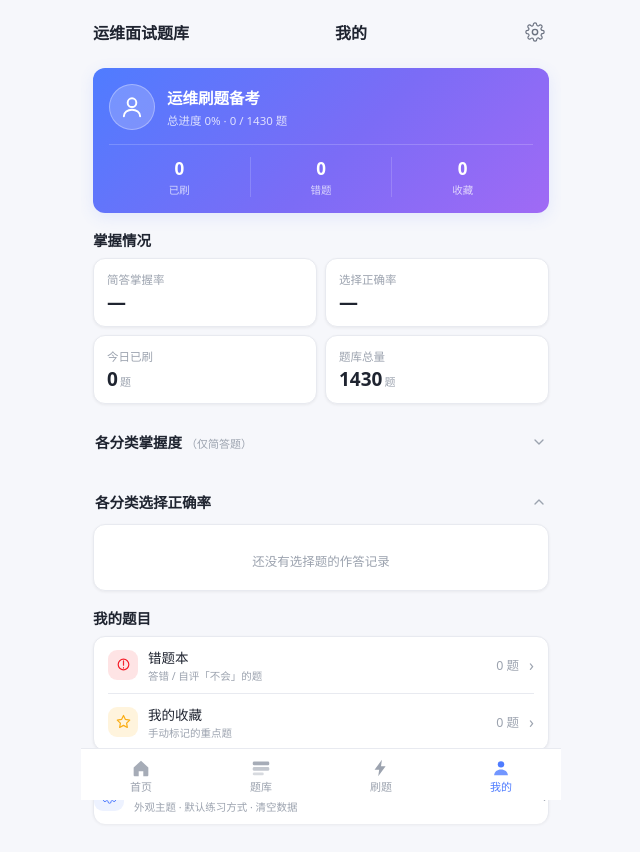
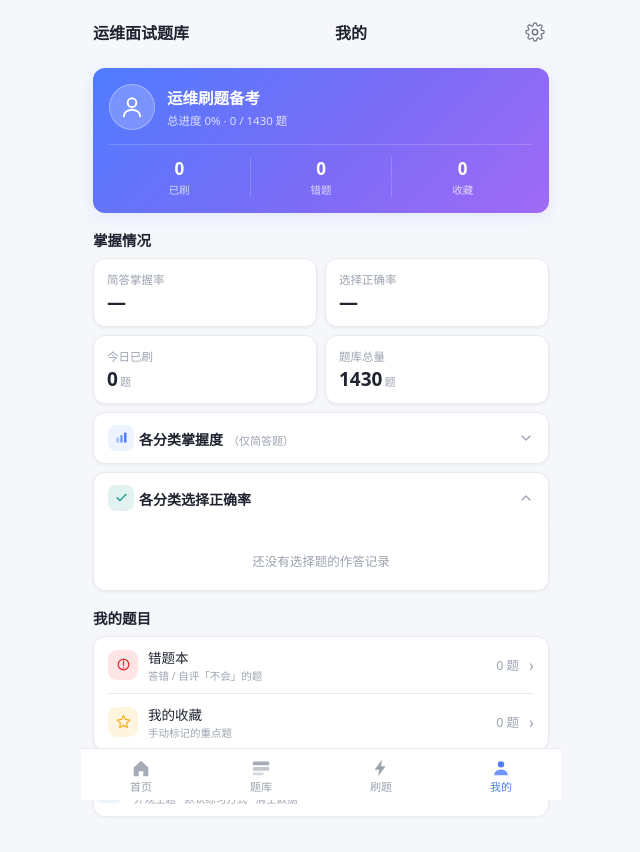
Before and after one commit to fanggafa/OpsInterview-Bank-H5, a Vue app: page /me in a window 1280 px wide. Both pictures are taken after a click on the button "各分类选择正确率". Shown: the top 852 px of the page, without its empty margins (319-959 px from the left). Built offline with nearby package versions, Linux system fonts and the light colour scheme.

Commit message:
fix(ui): 放大模式切换按钮；我的页折叠条改为卡片式；修正设置入口行内边距

```diff
--- a/src/views/MeView.vue
+++ b/src/views/MeView.vue
@@ -140,9 +140,21 @@ const categoryChoice = computed(() => {
       </div>
     </div>
 
-    <!-- 各分类掌握度：默认折叠，点标题展开 -->
-    <button class="collapse" :aria-expanded="expandedMastery" @click="expandedMastery = !expandedMastery">
+    <!-- 各分类掌握度：默认折叠，点标题展开（卡片式折叠条，与其它卡片同一套视觉） -->
+    <button
+      class="collapse"
+      :class="{ 'collapse--open': expandedMastery }"
+      :aria-expanded="expandedMastery"
+      @click="expandedMastery = !expandedMastery"
+    >
       <span class="collapse__title">
+        <span class="collapse__icon collapse__icon--indigo" aria-hidden="true">
+          <svg viewBox="0 0 24 24" width="15" height="15">
+            <rect x="4" y="12" width="4" height="8" rx="1" fill="currentColor" opacity=".5" />
+            <rect x="10" y="8" width="4" height="12" rx="1" fill="currentColor" opacity=".75" />
+            <rect x="16" y="4" width="4" height="16" rx="1" fill="currentColor" />
+          </svg>
+        </span>
         各分类掌握度
         <span class="collapse__tip">（仅简答题）</span>
       </span>
@@ -152,20 +164,39 @@ const categoryChoice = computed(() => {
         </svg>
       </span>
     </button>
-    <section v-if="expandedMastery" class="card chart-card">
+    <section v-if="expandedMastery" class="card chart-card chart-card--attached">
       <BarChart :items="categoryMastery" empty-text="还没有简答题的作答记录" />
     </section>
 
     <!-- 各分类选择正确率：同样默认折叠 -->
-    <button class="collapse" :aria-expanded="expandedChoice" @click="expandedChoice = !expandedChoice">
-      <span class="collapse__title">各分类选择正确率</span>
+    <button
+      class="collapse"
+      :class="{ 'collapse--open': expandedChoice }"
+      :aria-expanded="expandedChoice"
+      @click="expandedChoice = !expandedChoice"
+    >
+      <span class="collapse__title">
+        <span class="collapse__icon collapse__icon--teal" aria-hidden="true">
+          <svg viewBox="0 0 24 24" width="15" height="15">
+            <path
+              d="M5 12.5l4.5 4.5L19 7"
+              fill="none"
+              stroke="currentColor"
+              stroke-width="2.2"
+              stroke-linecap="round"
+              stroke-linejoin="round"
+            />
+          </svg>
+        </span>
+        各分类选择正确率
+      </span>
       <span class="collapse__chev" :class="{ 'collapse__chev--up': expandedChoice }" aria-hidden="true">
         <svg viewBox="0 0 24 24" width="16" height="16">
           <path d="M6 9l6 6 6-6" fill="none" stroke="currentColor" stroke-width="2" stroke-linecap="round" stroke-linejoin="round" />
         </svg>
       </span>
     </button>
-    <section v-if="expandedChoice" class="card chart-card">
+    <section v-if="expandedChoice" class="card chart-card chart-card--attached">
       <BarChart :items="categoryChoice" empty-text="还没有选择题的作答记录" />
     </section>
 
@@ -345,31 +376,71 @@ const categoryChoice = computed(() => {
   background: var(--c-primary-weak);
 }
 
-/* 可折叠标题（分类掌握度 / 选择正确率） */
+/**
+ * 可折叠标题（分类掌握度 / 选择正确率）。
+ *
+ * 这两块原来只是一行文字 + 箭头，视觉上像「普通小标题」，
+ * 和上面的卡片、下面的「我的题目」不成体系。
+ * 现在做成卡片样式的折叠条：带边框/底色/图标，与其它卡片同一套视觉语言。
+ */
 .collapse {
   display: flex;
   align-items: center;
   justify-content: space-between;
+  gap: 10px;
   width: 100%;
-  min-height: 44px;
-  margin-top: 16px;
-  padding: 0 2px;
-  font-size: 14.5px;
+  min-height: 52px;
+  margin-top: 8px;
+  padding: 0 14px;
+  border-radius: var(--radius);
+  border: 1px solid var(--c-border);
+  background: var(--c-card);
+  box-shadow: var(--shadow-card);
+  font-size: 14px;
   font-weight: 600;
   color: var(--c-text);
   text-align: left;
 }
+.collapse:active {
+  background: var(--c-bg);
+}
+/* 展开后与下方图表连成一体：底部去掉圆角与分隔线 */
+.collapse--open {
+  margin-bottom: 0;
+  border-bottom-left-radius: 0;
+  border-bottom-right-radius: 0;
+  border-bottom-color: transparent;
+}
 .collapse__title {
   display: flex;
   align-items: baseline;
-  gap: 4px;
+  gap: 5px;
+  min-width: 0;
 }
 .collapse__tip {
   font-size: 11px;
   font-weight: 400;
   color: var(--c-text-3);
 }
+.collapse__icon {
+  flex-shrink: 0;
+  width: 26px;
+  height: 26px;
+  border-radius: 8px;
+  display: flex;
+  align-items: center;
+  justify-content: center;
+}
+.collapse__icon--indigo {
+  color: var(--c-primary);
+  background: var(--c-primary-weak);
+}
+.collapse__icon--teal {
+  color: var(--c-tag-teal, #0d9488);
+  background: rgba(13, 148, 136, 0.12);
+}
 .collapse__chev {
+  flex-shrink: 0;
   display: flex;
   align-items: center;
   color: var(--c-text-3);
@@ -378,13 +449,32 @@ const categoryChoice = computed(() => {
 .collapse__chev--up {
   transform: rotate(180deg);
 }
+/* 展开后的图表卡：与折叠条贴合 */
+.chart-card--attached {
+  margin-top: 0;
+  border-top-left-radius: 0;
+  border-top-right-radius: 0;
+  border-top-color: transparent;
+}
 
-/* 设置入口行（单独一张卡） */
+/**
+ * 设置入口行（单独一张卡）。
+ *
+ * 注意：`.row` 的左右 padding 是 0——它原本设计为放在 `.group` 里，
+ * 由 `.group` 提供 14px 内边距。这里的行是「独立一张卡」，没有 group 包着，
+ * 所以必须自己补上左右 14px，否则图标会贴着卡片左边缘（截图里就是这样）。
+ */
 .row--entry {
-  margin-top: 16px;
+  margin-top: 8px;
   padding: 0 14px;
-  min-height: 56px;
+  min-height: 58px;
   border-bottom: none;
+  border-radius: var(--radius);
+  color: var(--c-text);
+}
+/* 独立卡片时，图标与文字仍按 group 内的一致间距排 */
+.row--entry .row__icon {
+  margin-left: 0;
 }
 .tile__label {
   font-size: 11.5px;
--- a/src/views/PracticeView.vue
+++ b/src/views/PracticeView.vue
@@ -441,16 +441,31 @@ const headerTitle = computed(() => (category.value ? category.value : '刷题'))
   <div class="page practice page--fill">
     <AppHeader :title="headerTitle" :back="false">
       <template #right>
-        <!-- 模式切换：像切换主题一样，点一下切到另一种练习方式 -->
+        <!-- 模式切换：像切换主题一样，点一下切到另一种练习方式
+             做得比「图标按钮」更醒目一些：40px 高、有底色，避免用户以为它只是个标签 -->
         <button
           v-if="started && !finished"
           class="practice__mode-btn"
+          :class="`practice__mode-btn--${studyMode}`"
           :aria-label="`当前${STUDY_MODE_LABEL[studyMode]}，点击切换`"
           :title="`点击切换到${STUDY_MODE_LABEL[studyMode === 'practice' ? 'memorize' : 'practice']}`"
           @click="switchStudyMode(studyMode === 'practice' ? 'memorize' : 'practice')"
         >
+          <svg viewBox="0 0 24 24" width="15" height="15" aria-hidden="true">
+            <!-- 刷题：闪电；背题：书本 -->
+            <path
+              v-if="studyMode === 'practice'"
+              d="M13 3 5 14h5l-1 7 8-11h-5l1-7z"
+              fill="currentColor"
+            />
+            <path
+              v-else
+              d="M4 5.5A1.5 1.5 0 0 1 5.5 4H10v16H5.5A1.5 1.5 0 0 1 4 18.5v-13zM14 4h4.5A1.5 1.5 0 0 1 20 5.5v13a1.5 1.5 0 0 1-1.5 1.5H14V4z"
+              fill="currentColor"
+            />
+          </svg>
           <span class="practice__mode-text">{{ STUDY_MODE_LABEL[studyMode] }}</span>
-          <svg viewBox="0 0 24 24" width="14" height="14" aria-hidden="true">
+          <svg viewBox="0 0 24 24" width="14" height="14" aria-hidden="true" class="practice__mode-chev">
             <path
               d="M7 9l5 5 5-5"
               fill="none"
@@ -725,25 +740,48 @@ const headerTitle = computed(() => (category.value ? category.value : '刷题'))
   border-radius: 50%;
 }
 
-/* 右上角的模式切换按钮：像主题切换一样，点一下换一种练习方式 */
+/**
+ * 右上角的模式切换按钮。
+ *
+ * 早期版本做得太小（30px 高、细边框），用户反馈「确实有点小」——
+ * 看不出它是可点的，更像一个状态标签。现在：
+ * - 高度 38px（接近 44px 的触控建议下限，且不与页头 52px 冲突）
+ * - 有实色底 + 主色文字，视觉上明确是「按钮」
+ * - 左侧带模式图标（闪电 / 书本），一眼看出当前在哪种模式
+ */
 .practice__mode-btn {
   display: flex;
   align-items: center;
-  gap: 3px;
-  height: 30px;
-  padding: 0 9px 0 11px;
-  border-radius: 15px;
-  border: 1px solid var(--c-border);
-  background: var(--c-card);
-  font-size: 12px;
-  color: var(--c-primary);
+  gap: 5px;
+  height: 38px;
+  padding: 0 12px 0 13px;
+  border-radius: 19px;
+  border: 1px solid transparent;
+  font-size: 13px;
+  font-weight: 600;
   white-space: nowrap;
+  transition: transform 0.12s ease;
 }
 .practice__mode-btn:active {
+  transform: scale(0.96);
+}
+/* 刷题模式：主色（靛蓝） */
+.practice__mode-btn--practice {
+  color: var(--c-primary);
   background: var(--c-primary-weak);
+  border-color: color-mix(in srgb, var(--c-primary) 32%, transparent);
+}
+/* 背题模式：青色，与刷题明确区分 */
+.practice__mode-btn--memorize {
+  color: var(--c-tag-teal, #0d9488);
+  background: rgba(13, 148, 136, 0.12);
+  border-color: rgba(13, 148, 136, 0.3);
 }
 .practice__mode-text {
   font-weight: 600;
+}
+.practice__mode-chev {
+  opacity: 0.75;
 }
 
 /* ---------- 选择页（进入刷题前的两个居中按钮） ---------- */
```
Also changed, not shown: 2 other files (tests, documents, lock files or other folders).
